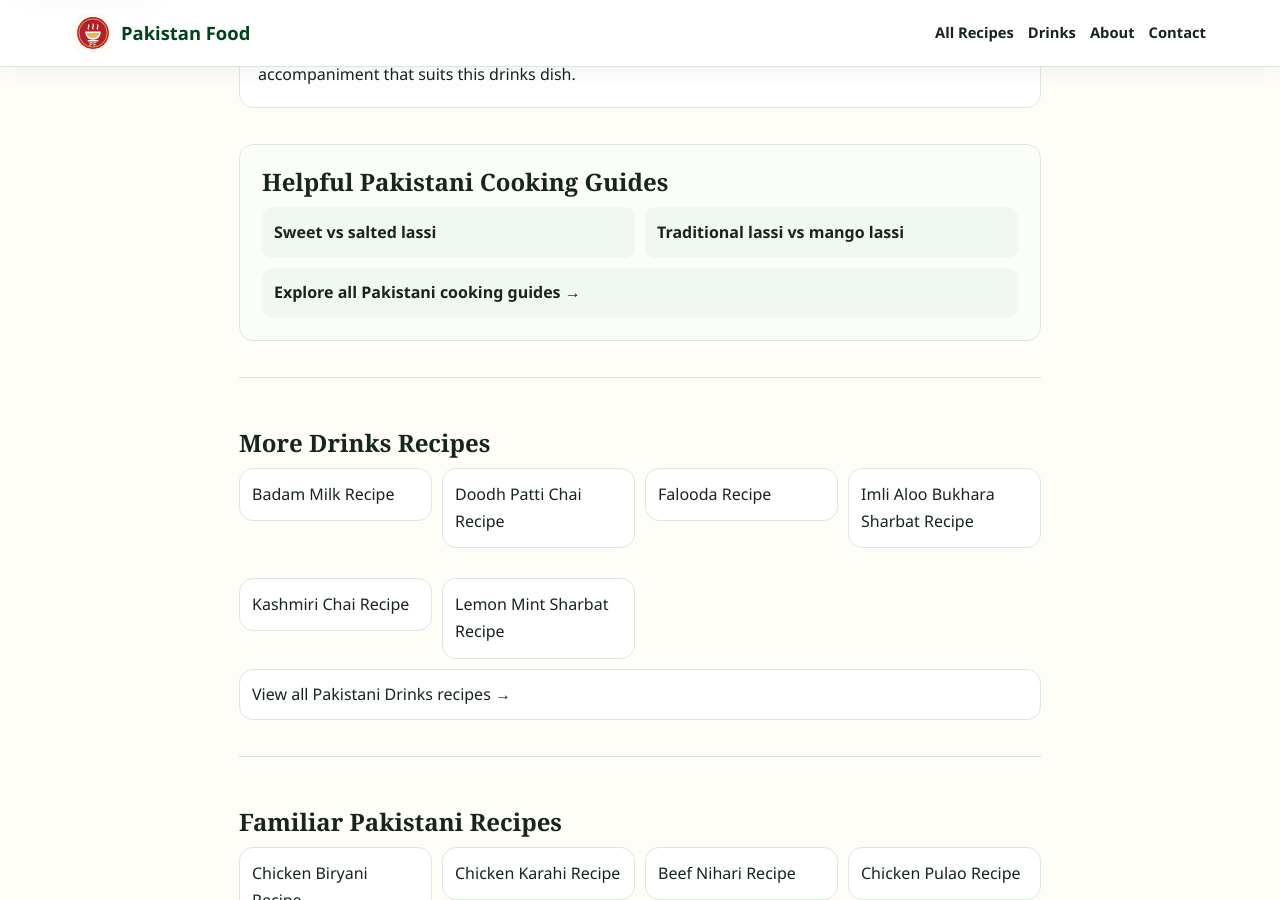
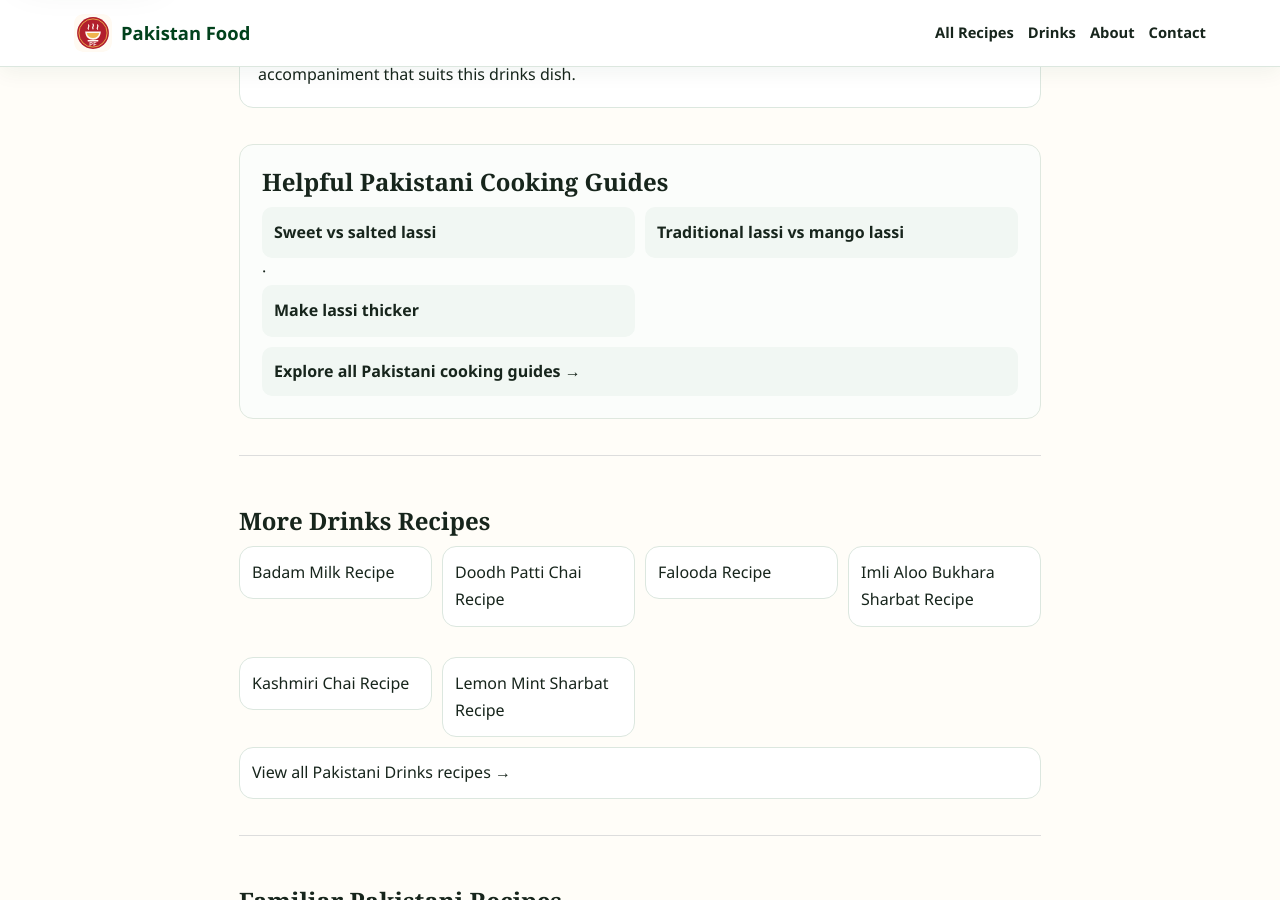
Before and after one commit to manazarali01-hub/pakistan-food, a Jekyll site: the page built from recipes/mango-lassi.html, in a window 1280 px wide and 900 px high, scrolled down 2642 px. Built offline with Jekyll 4.4.1, drawn with Linux system fonts in a browser that asks for light colours.

Commit message:
Link lassi thickness guide from lassi recipes

```diff
--- a/_layouts/recipe.html
+++ b/_layouts/recipe.html
@@ -374,7 +374,7 @@
           {% when 'doodh-patti-chai' or 'masala-chai' %}
             <li><a href="../guides/doodh-patti-vs-masala-chai.html">Doodh patti vs masala chai</a></li>
           {% when 'sweet-lassi' or 'namkeen-lassi' or 'mango-lassi' %}
-            <li><a href="../guides/sweet-vs-salted-lassi.html">Sweet vs salted lassi</a></li><li><a href="../guides/lassi-vs-mango-lassi.html">Traditional lassi vs mango lassi</a></li>
+            <li><a href="../guides/sweet-vs-salted-lassi.html">Sweet vs salted lassi</a> · <a href="../guides/how-to-make-lassi-thicker.html">Make lassi thicker</a></li><li><a href="../guides/lassi-vs-mango-lassi.html">Traditional lassi vs mango lassi</a></li>
           {% else %}
             <li><a href="../guides/pakistani-food-guide.html">Pakistani food guide</a></li><li><a href="../guides/">Explore all cooking guides</a></li>
         {% endcase %}
```
